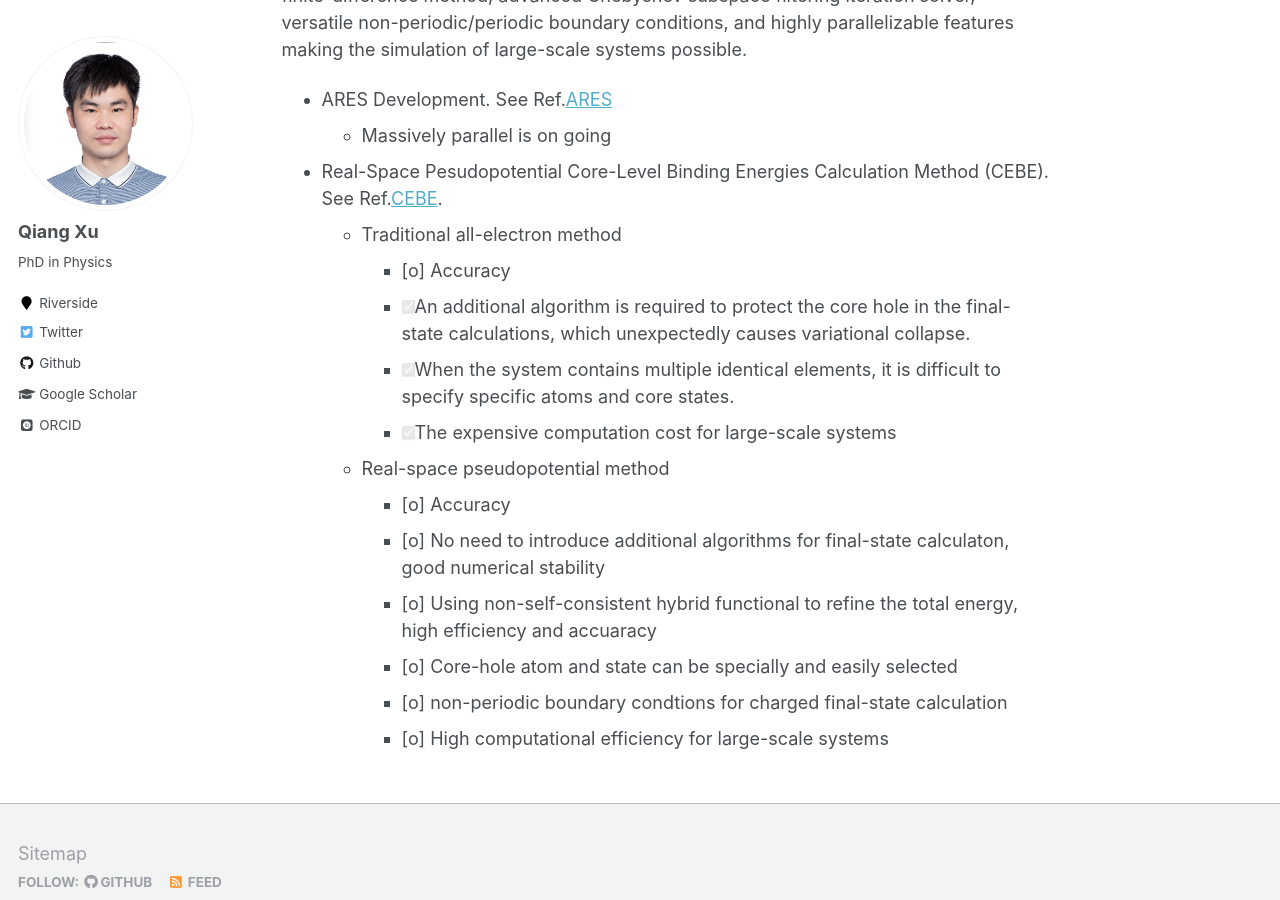
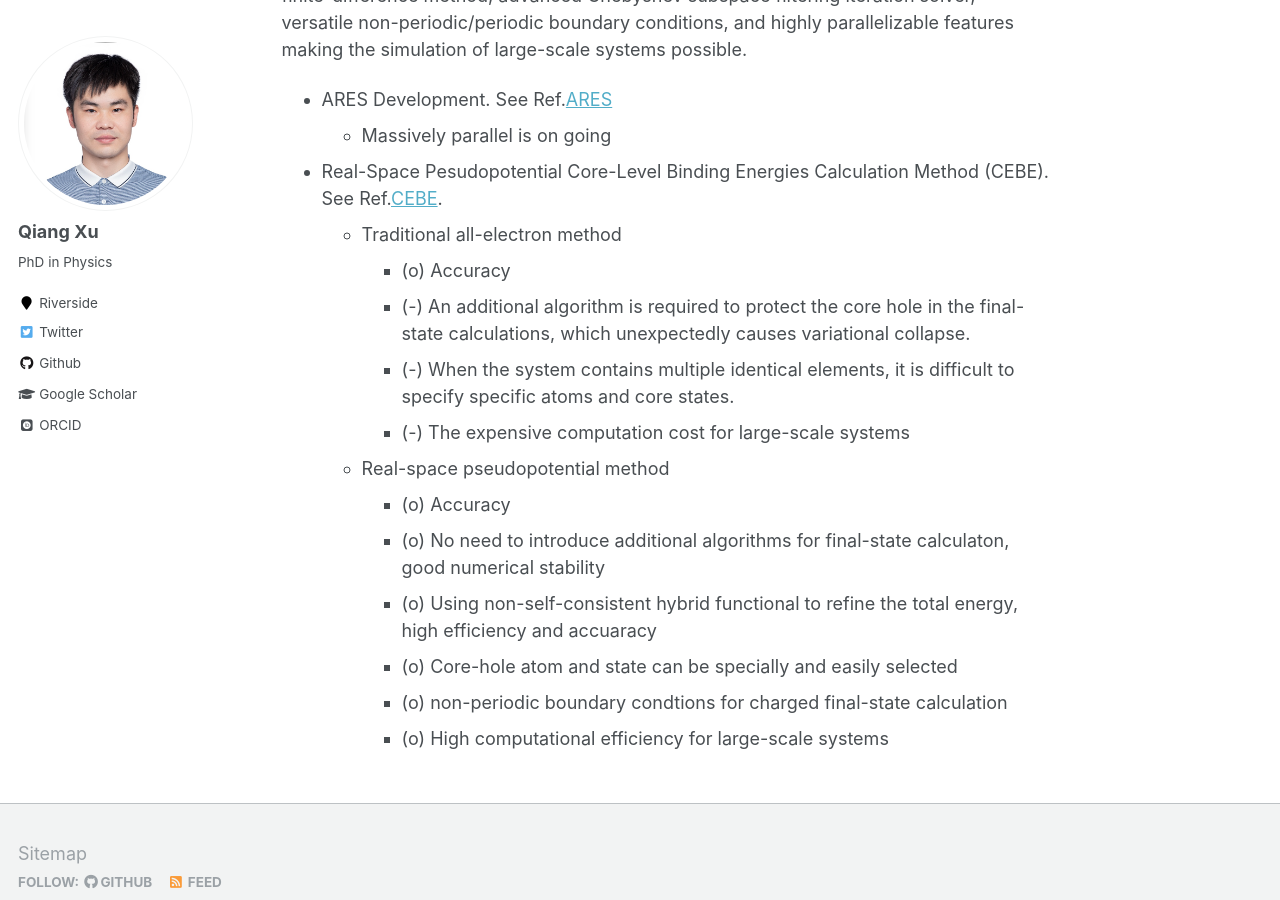
Before and after one commit to xqjlu/xqjlu.github.io, a Jekyll site: the page built from _pages/research.md, in a window 1280 px wide and 900 px high, scrolled down 1066 px. Built offline with Jekyll 4.4.1, drawn with Linux system fonts in a browser that asks for light colours; some web fonts are replaced.

```diff
--- a/_pages/research.md
+++ b/_pages/research.md
@@ -28,14 +28,14 @@
   * Massively parallel is on going
 * Real-Space Pesudopotential Core-Level Binding Energies Calculation Method (CEBE). See Ref.[CEBE](https://doi.org/10.1021/acs.jctc.2c00474).
   * Traditional all-electron method
-    * [o] Accuracy
-    * [x] An additional algorithm is required to protect the core hole in the final-state calculations, which unexpectedly causes variational collapse.
-    * [x] When the system contains multiple identical elements, it is difficult to specify specific atoms and core states.
-    * [x] The expensive computation cost for large-scale systems
+    * (o) Accuracy
+    * (-) An additional algorithm is required to protect the core hole in the final-state calculations, which unexpectedly causes variational collapse.
+    * (-) When the system contains multiple identical elements, it is difficult to specify specific atoms and core states.
+    * (-) The expensive computation cost for large-scale systems
   * Real-space pseudopotential method
-    * [o] Accuracy
-    * [o] No need to introduce additional algorithms for final-state calculaton, good numerical stability
-    * [o] Using non-self-consistent hybrid functional to refine the total energy, high efficiency and accuaracy
-    * [o] Core-hole atom and state can be specially and easily selected
-    * [o] non-periodic boundary condtions for charged final-state calculation
-    * [o] High computational efficiency for large-scale systems
+    * (o) Accuracy
+    * (o) No need to introduce additional algorithms for final-state calculaton, good numerical stability
+    * (o) Using non-self-consistent hybrid functional to refine the total energy, high efficiency and accuaracy
+    * (o) Core-hole atom and state can be specially and easily selected
+    * (o) non-periodic boundary condtions for charged final-state calculation
+    * (o) High computational efficiency for large-scale systems
```
